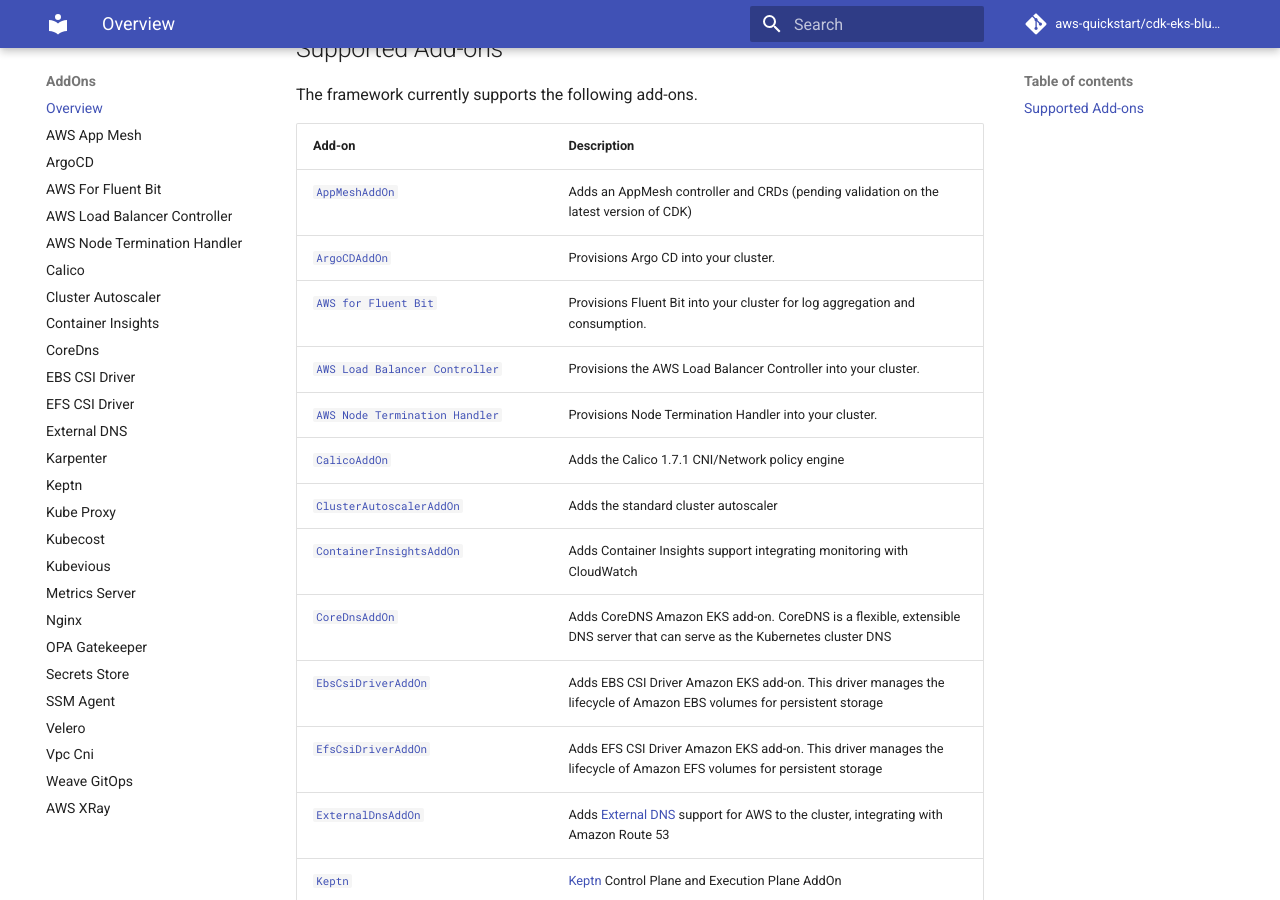
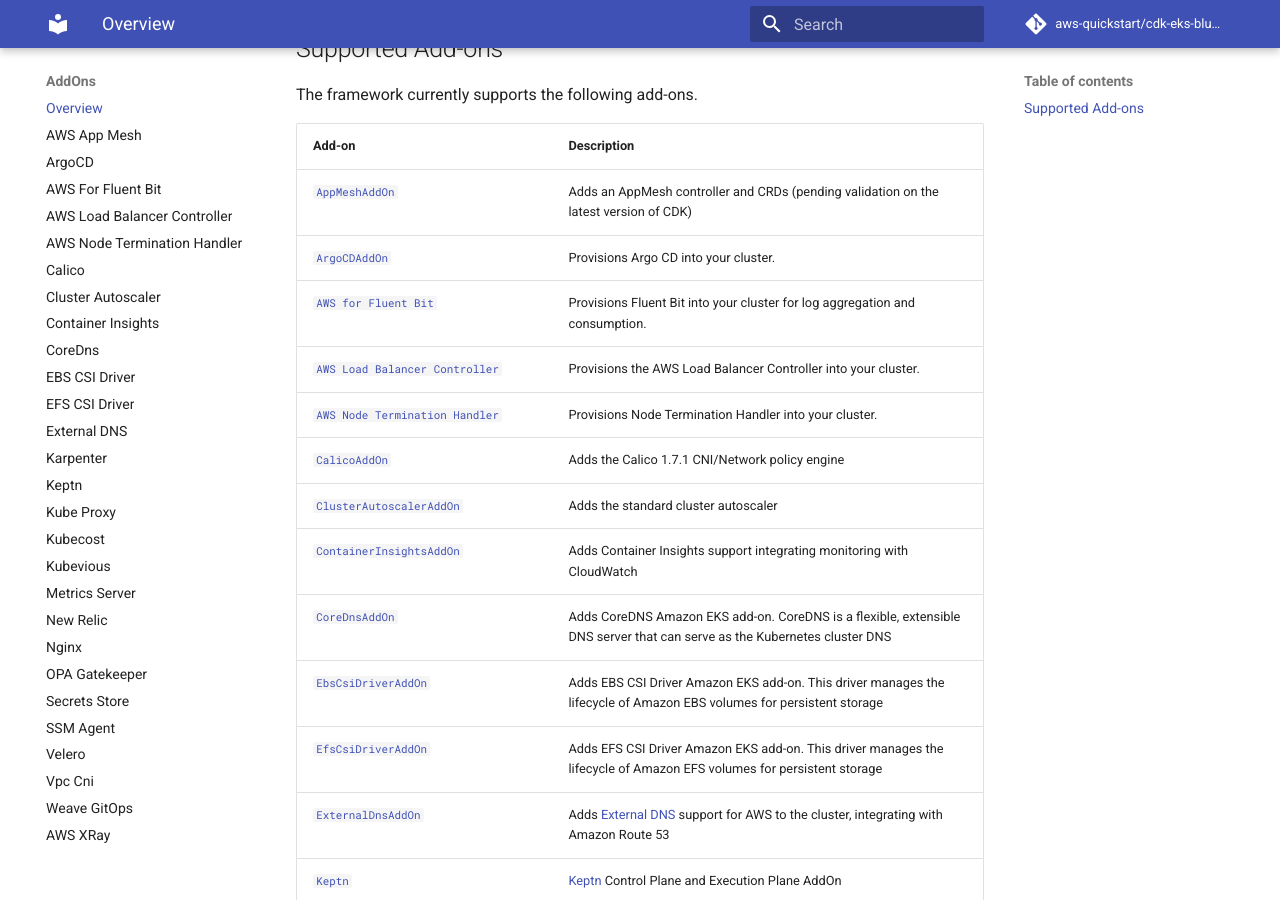
Before and after one commit to aws-quickstart/cdk-eks-blueprints, an MkDocs documentation site: the page built from docs/addons/index.md, in a window 1280 px wide and 900 px high, scrolled down 432 px. Built offline with MkDocs 1.6.1 and Material for MkDocs 9.7.7, drawn with Linux system fonts in a browser that asks for light colours; comment, search, counter and statistics services are not loaded.

Commit message:
adding newrelic to nav pane

```diff
--- a/mkdocs.yml
+++ b/mkdocs.yml
@@ -32,6 +32,7 @@
     - Kubecost: 'addons/kubecost.md'
     - Kubevious: 'addons/kubevious.md'
     - Metrics Server: 'addons/metrics-server.md'
+    - New Relic: 'addons/newrelic.md'
     - Nginx: 'addons/nginx.md'
     - OPA Gatekeeper: 'addons/opa-gatekeeper.md'
     - Secrets Store: 'addons/secrets-store.md'
```
